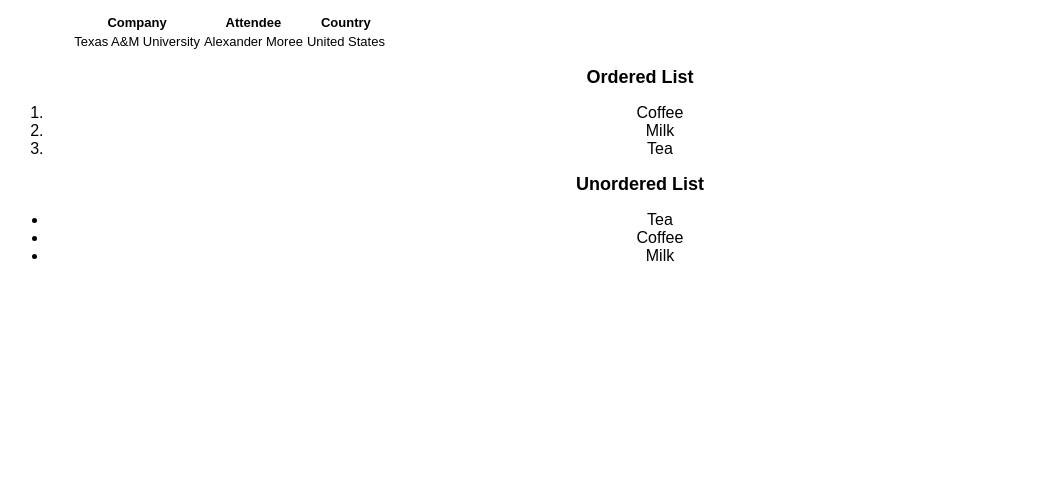
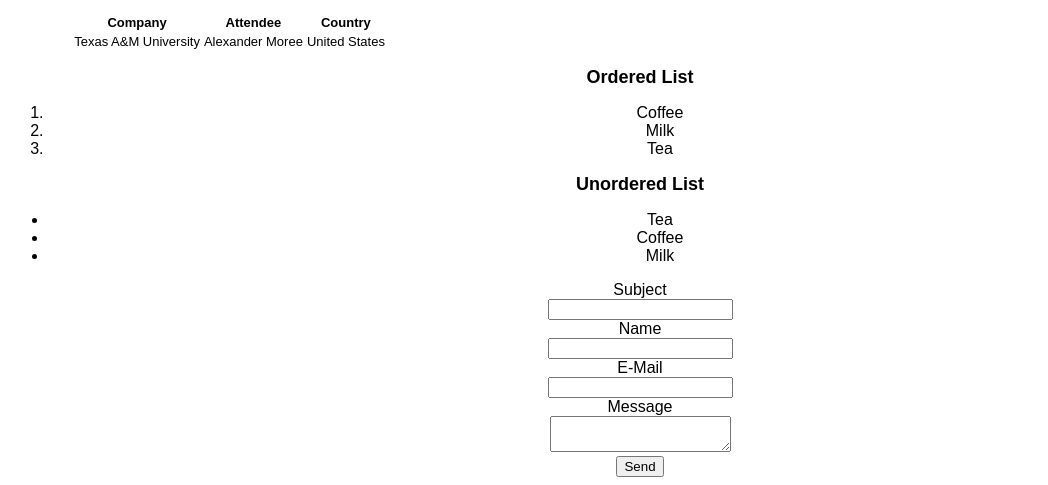
Before and after one commit to AlexMoree/csce432webpage, a plain HTML site: page index.html in a window 1280 px wide. Shown: the part 1851-2336 px from the top of the page, without its empty margins (0-1048 px from the left). Before the commit the page ends 2132 px from the top, so only its background shows below. Drawn offline with Linux system fonts and the light colour scheme.

Commit message:
new stuff

```diff
--- a/index.html
+++ b/index.html
@@ -46,5 +46,24 @@
         <li>Coffee</li>
         <li>Milk</li>
       </ul>
+
+      <form method="GET" action="mailto:test@example.com" enctype="text/plain">
+        <div>Subject</div>
+        <input type="text" name="subject" />
+
+        <div>Name</div>
+        <input name="Name" />
+
+        <div>E-Mail</div>
+        <input name="E-Mail Address" />
+
+        <div>Message</div>
+        <textarea name="Message"></textarea>
+
+        <br/>
+        <input type="submit" value="Send" />
+
+        <input type="hidden" name="body" />
+    </form>
     </body>
 </html>
```
